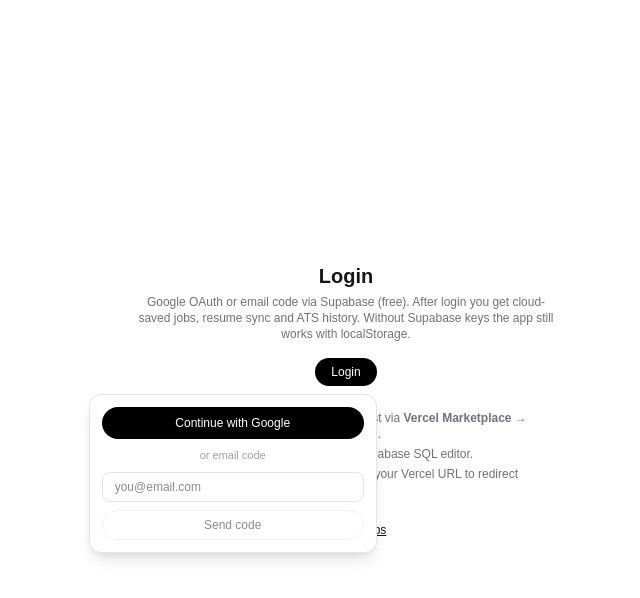
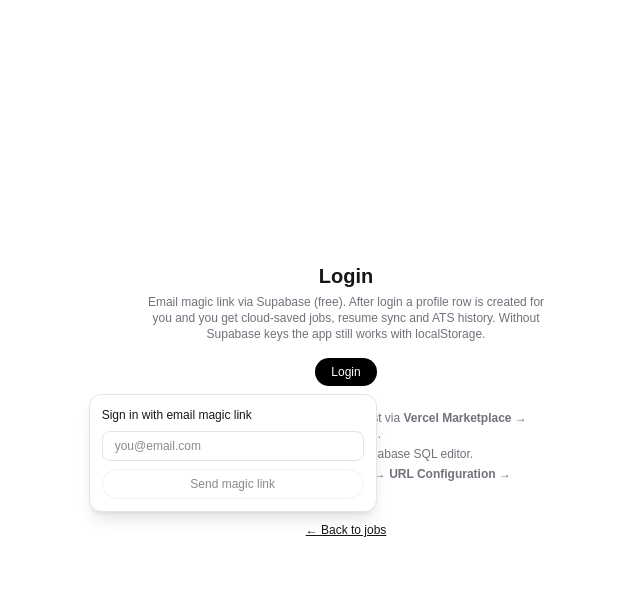
Before and after one commit to mangal999/personal-job-assistance, a Next.js app: page /login in a window 1280 px wide. Both pictures are taken after a click on the button "Login". Shown: the top 598 px of the page, without its empty margins (294-934 px from the left). Built offline with nearby package versions, Linux system fonts and the light colour scheme; no server answers.

Commit message:
fix login

```diff
--- a/app/login/page.tsx
+++ b/app/login/page.tsx
@@ -8,8 +8,8 @@ export default function LoginPage() {
     <div className="mx-auto flex min-h-screen max-w-md flex-col items-center justify-center px-4">
       <h1 className="text-xl font-bold">Login</h1>
       <p className="mt-1 text-center text-xs text-zinc-500">
-        Google OAuth or email code via Supabase (free). After login you get cloud-saved jobs, resume sync
-        and ATS history. Without Supabase keys the app still works with localStorage.
+        Email magic link via Supabase (free). After login a profile row is created for you and you get
+        cloud-saved jobs, resume sync and ATS history. Without Supabase keys the app still works with localStorage.
       </p>
       <div className="mt-4">
         <AuthButton />
@@ -23,7 +23,7 @@ export default function LoginPage() {
           Run <code>supabase/schema.sql</code> in the Supabase SQL editor.
         </li>
         <li>
-          Enable <b>Auth → Google provider</b> + add your Vercel URL to redirect allowlist.
+          Add your Vercel URL + <code>/login</code> to <b>Auth → URL Configuration → Redirect URLs</b>.
         </li>
       </ol>
       <Link href="/" className="mt-6 text-xs underline">
--- a/app/page.tsx
+++ b/app/page.tsx
@@ -139,6 +139,12 @@ export default function Home() {
       setUser(u);
       if (u && isSupabaseConfigured()) {
         const supabase = getSupabaseBrowser()!;
+        // Ensure profile row exists even before any resume is uploaded
+        // (saved_jobs etc. FK to profiles(id)). Only id+email — never
+        // overwrites resume_text.
+        await supabase
+          .from("profiles")
+          .upsert({ id: u.id, email: u.email }, { onConflict: "id" });
         // Load cloud-saved jobs
         const { data: saved } = await supabase.from("saved_jobs").select("job_data");
         if (saved && saved.length > 0) {
@@ -150,18 +156,24 @@ export default function Home() {
             );
           } catch {}
         }
-        // Load cloud resume if local empty
+        // Two-way resume sync: pull cloud resume when local is empty,
+        // push local resume when cloud is empty/missing.
         const { data: profile } = await supabase
           .from("profiles")
           .select("resume_text")
           .eq("id", u.id)
           .single();
         const cloudResume = (profile as { resume_text?: string } | null)?.resume_text;
+        const local = localStorage.getItem(LS_RESUME) || "";
         if (cloudResume && cloudResume.length > 50) {
-          const local = localStorage.getItem(LS_RESUME) || "";
           if (local.length < 50) {
             setResumeText(cloudResume);
           }
+        } else if (local.length >= 50) {
+          await supabase.from("profiles").upsert(
+            { id: u.id, email: u.email, resume_text: local, resume_updated_at: new Date().toISOString() },
+            { onConflict: "id" }
+          );
         }
         // Load cloud custom sources (cloud wins when non-empty)
         const { data: cloudSources } = await supabase
--- a/components/AuthButton.tsx
+++ b/components/AuthButton.tsx
@@ -15,16 +15,6 @@ export function emitAuth(user: User | null) {
 function friendlyAuthError(e: unknown): string {
   const raw = e instanceof Error ? e.message : String(e);
   const lower = raw.toLowerCase();
-  if (lower.includes("provider is not enabled") || lower.includes("unsupported provider")) {
-    return (
-      "Google login is not enabled on this Supabase project yet. " +
-      "Fix: Supabase dashboard → Authentication → Providers → Google → paste your Google " +
-      "Client ID + Client Secret (Google Cloud Console → APIs & Services → Credentials → " +
-      "OAuth client ID → Web app), then Save. The toggle alone is NOT enough. " +
-      "Also confirm the app uses keys from the SAME project: Supabase Settings → API → " +
-      "Project URL must match your NEXT_PUBLIC_SUPABASE_URL."
-    );
-  }
   if (
     lower.includes("redirect") ||
     lower.includes("unauthorized_client") ||
@@ -77,19 +67,32 @@ export default function AuthButton() {
   const [configured] = useState(() => isSupabaseConfigured());
   const [user, setUser] = useState<User | null>(null);
   const [email, setEmail] = useState("");
-  const [otpSent, setOtpSent] = useState(false);
-  const [otp, setOtp] = useState("");
+  const [linkSent, setLinkSent] = useState(false);
   const [busy, setBusy] = useState(false);
   const [msg, setMsg] = useState<string | null>(null);
   const [open, setOpen] = useState(false);
+
+  // Ensure a profiles row exists right after login. Upserting only id+email
+  // never clobbers resume_text (PostgREST only touches provided columns).
+  // Without this, saved_jobs/custom_sources inserts fail on the FK to profiles(id).
+  async function ensureProfile(
+    supabase: NonNullable<ReturnType<typeof getSupabaseBrowser>>,
+    u: User
+  ) {
+    await supabase
+      .from("profiles")
+      .upsert({ id: u.id, email: u.email }, { onConflict: "id" });
+  }
 
   useEffect(() => {
     if (!configured) return;
     const supabase = getSupabaseBrowser();
     if (!supabase) return;
     supabase.auth.getSession().then(({ data }) => {
-      setUser(data.session?.user ?? null);
-      emitAuth(data.session?.user ?? null);
+      const u = data.session?.user ?? null;
+      setUser(u);
+      emitAuth(u);
+      if (u) void ensureProfile(supabase, u);
     });
     // Pick up email magic-link callbacks (?token_hash=... or #access_token=...)
     // landing on this page. supabase-js won't verify ?token_hash links on its own.
@@ -98,8 +101,10 @@ export default function AuthButton() {
       setOpen(true);
     });
     const { data: sub } = supabase.auth.onAuthStateChange((_evt, session) => {
-      setUser(session?.user ?? null);
-      emitAuth(session?.user ?? null);
+      const u = session?.user ?? null;
+      setUser(u);
+      emitAuth(u);
+      if (u) void ensureProfile(supabase, u);
     });
     return () => sub.subscription.unsubscribe();
   }, [configured]);
@@ -116,24 +121,16 @@ export default function AuthButton() {
     );
   }
 
-  async function google() {
-    setBusy(true);
-    setMsg(null);
-    try {
-      const supabase = getSupabaseBrowser()!;
-      const { error } = await supabase.auth.signInWithOAuth({
-        provider: "google",
-        options: { redirectTo: `${window.location.origin}/login` },
-      });
-      if (error) throw error;
-    } catch (e) {
-      setMsg(friendlyAuthError(e));
-    } finally {
-      setBusy(false);
-    }
+  // Base URL for auth redirects. Prefers the deployed URL so magic links
+  // clicked from email land on production, not localhost.
+  // Set NEXT_PUBLIC_APP_URL=https://YOUR-APP.vercel.app in Vercel.
+  function getRedirectBase() {
+    const envUrl = process.env.NEXT_PUBLIC_APP_URL?.trim();
+    if (envUrl) return envUrl.replace(/\/$/, "");
+    return window.location.origin;
   }
 
-  async function sendOtp() {
+  async function sendMagicLink() {
     setBusy(true);
     setMsg(null);
     try {
@@ -142,32 +139,13 @@ export default function AuthButton() {
         email: email.trim(),
         // Without this, Supabase falls back to the dashboard Site URL
         // (often localhost:3000) for the magic link. /login handles the
-        // callback (code verify + link exchange) — keep it allow-listed in
+        // callback (link exchange) — keep it allow-listed in
         // Supabase → Authentication → URL Configuration → Redirect URLs.
-        options: { emailRedirectTo: `${window.location.origin}/login` },
+        options: { emailRedirectTo: `${getRedirectBase()}/login` },
       });
       if (error) throw error;
-      setOtpSent(true);
-      setMsg("Check your email — enter the 6-digit code, or just click the login link (it brings you back here).");
-    } catch (e) {
-      setMsg(friendlyAuthError(e));
-    } finally {
-      setBusy(false);
-    }
-  }
-
-  async function verifyOtp() {
-    setBusy(true);
-    setMsg(null);
-    try {
-      const supabase = getSupabaseBrowser()!;
-      const { error } = await supabase.auth.verifyOtp({
-        email: email.trim(),
-        token: otp.trim(),
-        type: "email",
-      });
-      if (error) throw error;
-      setOpen(false);
+      setLinkSent(true);
+      setMsg("Check your email — click the login link to sign in.");
     } catch (e) {
       setMsg(friendlyAuthError(e));
     } finally {
@@ -208,47 +186,21 @@ export default function AuthButton() {
       </button>
       {open && (
         <div className="absolute right-0 z-20 mt-2 w-72 rounded-xl border border-zinc-200 bg-white p-3 shadow-lg dark:border-zinc-800 dark:bg-zinc-900">
-          <button
-            onClick={google}
-            disabled={busy}
-            className="w-full rounded-full bg-black px-3 py-2 text-xs font-medium text-white disabled:opacity-50 dark:bg-white dark:text-black"
-          >
-            Continue with Google
-          </button>
-          <div className="my-2 text-center text-[11px] text-zinc-400">or email code</div>
+          <p className="text-xs font-medium">Sign in with email magic link</p>
           <input
             value={email}
             onChange={(e) => setEmail(e.target.value)}
             placeholder="you@email.com"
             type="email"
-            className="w-full rounded-lg border border-zinc-200 px-3 py-1.5 text-xs dark:border-zinc-700 dark:bg-black"
+            className="mt-2 w-full rounded-lg border border-zinc-200 px-3 py-1.5 text-xs dark:border-zinc-700 dark:bg-black"
           />
-          {!otpSent ? (
-            <button
-              onClick={sendOtp}
-              disabled={busy || !email.includes("@")}
-              className="mt-2 w-full rounded-full border border-zinc-200 px-3 py-1.5 text-xs disabled:opacity-50 dark:border-zinc-700"
-            >
-              Send code
-            </button>
-          ) : (
-            <>
-              <input
-                value={otp}
-                onChange={(e) => setOtp(e.target.value)}
-                placeholder="6-digit code"
-                inputMode="numeric"
-                className="mt-2 w-full rounded-lg border border-zinc-200 px-3 py-1.5 text-xs dark:border-zinc-700 dark:bg-black"
-              />
-              <button
-                onClick={verifyOtp}
-                disabled={busy || otp.trim().length < 6}
-                className="mt-2 w-full rounded-full bg-black px-3 py-1.5 text-xs text-white disabled:opacity-50 dark:bg-white dark:text-black"
-              >
-                Verify & login
-              </button>
-            </>
-          )}
+          <button
+            onClick={sendMagicLink}
+            disabled={busy || !email.includes("@")}
+            className="mt-2 w-full rounded-full border border-zinc-200 px-3 py-1.5 text-xs disabled:opacity-50 dark:border-zinc-700"
+          >
+            {linkSent ? "Resend magic link" : "Send magic link"}
+          </button>
           {msg && <p className="mt-2 text-[11px] text-zinc-500">{msg}</p>}
         </div>
       )}
```
